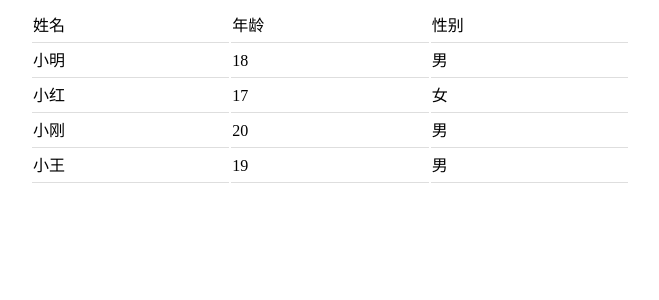
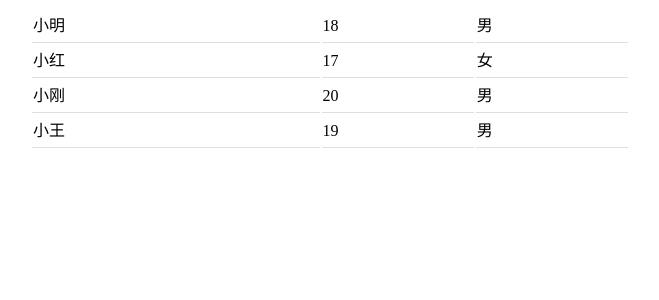
Before and after one commit to friedlich/Ajax, a PHP site: the page made by mywebsite/no2 获取学生列表.html in a window 1280 px wide. Shown: the top 300 px of the page, without its empty margins (310-969 px from the left). Run offline with PHP 8.4, Linux system fonts and the light colour scheme.

Commit message:
2019.11.11

```diff
--- a/mywebsite/no2 获取学生列表.html
+++ b/mywebsite/no2 获取学生列表.html
@@ -4,11 +4,23 @@
 		<meta charset="utf-8" />
 		<title>学生列表</title>
 		<style>
-        div{width :600px;height :auto ;margin :0 auto ;}
-        div table{width :100%;}
-        div table tr{line-height:30px;}
-        div table tr td{border-bottom :1px solid #dedede;}
+			div {
+				width: 600px;
+				height: auto;
+				margin: 0 auto;
+			}
 
+			div table {
+				width: 100%;
+			}
+
+			div table tr {
+				line-height: 30px;
+			}
+
+			div table tr td {
+				border-bottom: 1px solid #dedede;
+			}
 		</style>
 	</head>
 	<body>
@@ -25,7 +37,7 @@
 		</div>
 
 		<script>
-        window.onload = function () {
+			window.onload = function() {
 
 				var xhr = new XMLHttpRequest();
 
@@ -33,16 +45,18 @@
 
 				xhr.send(null);
 
-            xhr.onreadystatechange = function () {
+				xhr.onreadystatechange = function() {
 					if (xhr.readyState == 4) {
 						if (xhr.status == 200) {
 
 							var result = xhr.responseXML;
-                        //console.log(result.getElementsByTagName("students")[0].getElementsByTagName("student"))
+							console.log(result.getElementsByTagName("students")[0].getElementsByTagName("student"))
 
 							var students = result.getElementsByTagName("students")[0].getElementsByTagName("student");
 
 							var html = document.getElementById("table").innerHTML;
+
+							html = "";
 
 							for (var i = 0; i < students.length; i++) {
 								var student = students[i];
@@ -51,22 +65,16 @@
 								var ageValue = student.getElementsByTagName("age")[0].textContent;
 								var sexVulue = student.getElementsByTagName("sex")[0].textContent;
 
-                            var newhtml = "<tr><td>" + nameValue + "</td><td>" + ageValue + "</td><td>" + sexVulue+"</td></tr>"
+								var newhtml = "<tr><td>" + nameValue + "</td><td>" + ageValue + "</td><td>" + sexVulue + "</td></tr>"
 
+								// html = "";
 								html = html + newhtml;
 							}
 							document.getElementById("table").innerHTML = html;
 						}
 					}
 				}
-
-
-
 			}
-
-
-
 		</script>
-
 	</body>
 </html>
--- a/mywebsite/no3 验证ajax方法.html
+++ b/mywebsite/no3 验证ajax方法.html
@@ -87,7 +87,7 @@
                 var dataType = "json";
 
                 myAjax(type, url, params, dataType, function (result) {
-                    //console.log(result)
+                    console.log(result)
 
                     if (result.status == 0) {
                         document.getElementById("tel_result").innerText = result.msg.tips + "----" + result.msg.from;
--- a/mywebsite/register.php
+++ b/mywebsite/register.php
@@ -1,5 +1,5 @@
 <?php
-$userName = $_POST["userName"];
+$userName = $_GET["userName"];
 if($userName == 'xiaoming'){
 	echo "用户名已经注册";
 }else{
```
Also changed, not shown: mywebsite/no1 用户名和手机号码验证.html (+8 -31 lines). Lines whose indentation alone changed are shown as unchanged.
